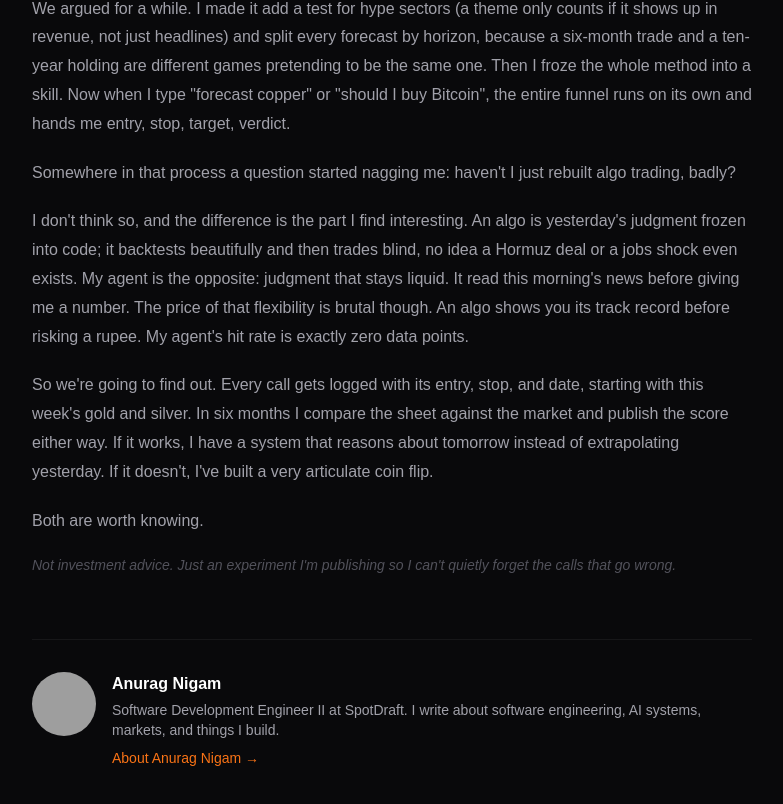
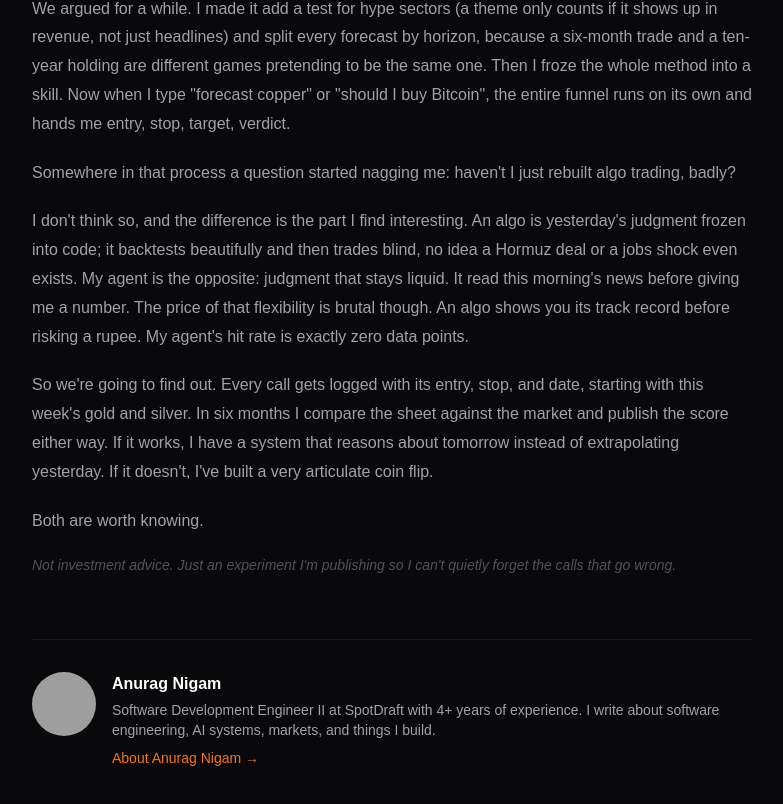
Before and after one commit to anuragn091/portfolio, a Next.js app: page /blog/an-articulate-coin-flip in a window 1280 px wide. Shown: the part 1256-2060 px from the top of the page, without its empty margins (248-1031 px from the left). Built offline with nearby package versions, Linux system fonts and the light colour scheme; grey boxes are pictures that could not be loaded.

Commit message:
restore 4+ years experience signal

```diff
--- a/app/layout.tsx
+++ b/app/layout.tsx
@@ -10,7 +10,7 @@ export const metadata: Metadata = {
     template: "%s | Anurag Nigam",
   },
   description:
-    "Anurag Nigam is a Software Development Engineer II at SpotDraft in Bengaluru, India. He builds scalable web systems, AI agents, and AI-powered products using Angular, React, Next.js, TypeScript, and LLMs.",
+    "Anurag Nigam is a Software Development Engineer II at SpotDraft in Bengaluru, India, with 4+ years of experience building scalable web systems, AI agents, and AI-powered products using Angular, React, Next.js, TypeScript, and LLMs.",
   keywords: [
     "Anurag Nigam",
     "Software Engineer",
@@ -43,7 +43,7 @@ export const metadata: Metadata = {
     url: "https://anuragnigam.in",
     title: "Anurag Nigam | SDE II at SpotDraft | AI & Software Engineer",
     description:
-      "Anurag Nigam is a Software Development Engineer II at SpotDraft in Bengaluru, building scalable web systems and AI-powered products.",
+      "Anurag Nigam is a Software Development Engineer II at SpotDraft in Bengaluru with 4+ years of experience building scalable web systems and AI-powered products.",
     siteName: "Anurag Nigam",
     images: [
       {
@@ -60,7 +60,7 @@ export const metadata: Metadata = {
     creator: "@anuragnigam_",
     title: "Anurag Nigam | SDE II at SpotDraft | AI & Software Engineer",
     description:
-      "Anurag Nigam is a Software Development Engineer II at SpotDraft in Bengaluru, building scalable web systems and AI-powered products.",
+      "Anurag Nigam is a Software Development Engineer II at SpotDraft in Bengaluru with 4+ years of experience building scalable web systems and AI-powered products.",
     images: ["https://anuragnigam.in/logo.png"],
   },
   robots: { index: true, follow: true },
--- a/components/blog-post-layout.tsx
+++ b/components/blog-post-layout.tsx
@@ -93,8 +93,8 @@ export default function BlogPostLayout({
             <div>
               <p className="font-semibold text-white">Anurag Nigam</p>
               <p className="mt-1 text-sm text-[#A1A1AA]">
-                Software Development Engineer II at SpotDraft. I write about software engineering,
-                AI systems, markets, and things I build.
+                Software Development Engineer II at SpotDraft with 4+ years of experience. I write
+                about software engineering, AI systems, markets, and things I build.
               </p>
               <Link href="/" className="mt-2 inline-block text-sm text-[#F97316] hover:text-[#FB923C]">
                 About Anurag Nigam →
--- a/lib/schema.ts
+++ b/lib/schema.ts
@@ -27,7 +27,7 @@ export const profilePageSchema = {
     url: `${SITE_URL}/`,
     image: `${SITE_URL}/avatar.png`,
     description:
-      "Software Development Engineer II at SpotDraft. Software and AI engineer based in Bengaluru, India.",
+      "Software Development Engineer II at SpotDraft with 4+ years of experience building software and AI products. Based in Bengaluru, India.",
     jobTitle: "Software Development Engineer II",
     worksFor: {
       "@type": "Organization",
```
